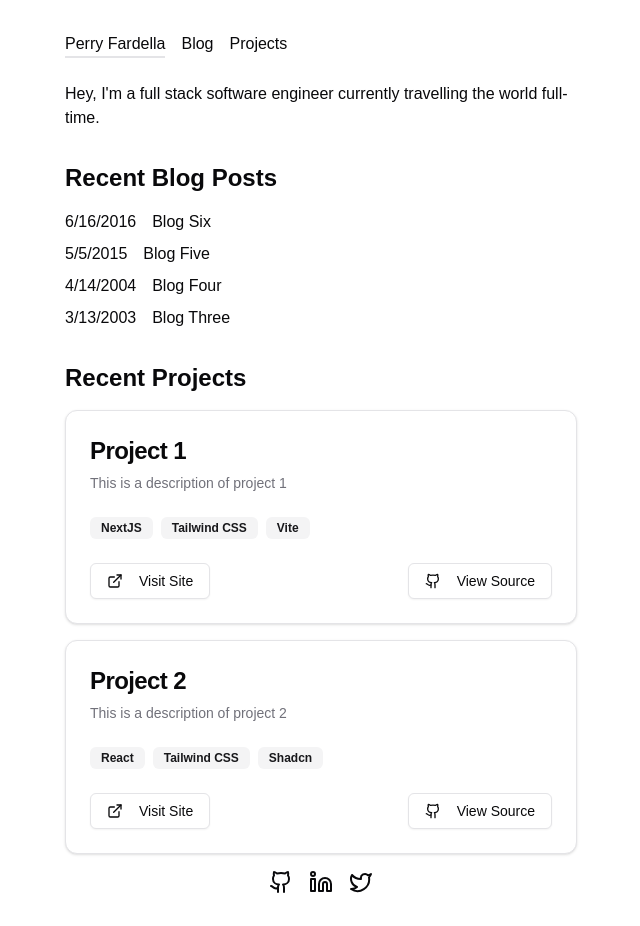
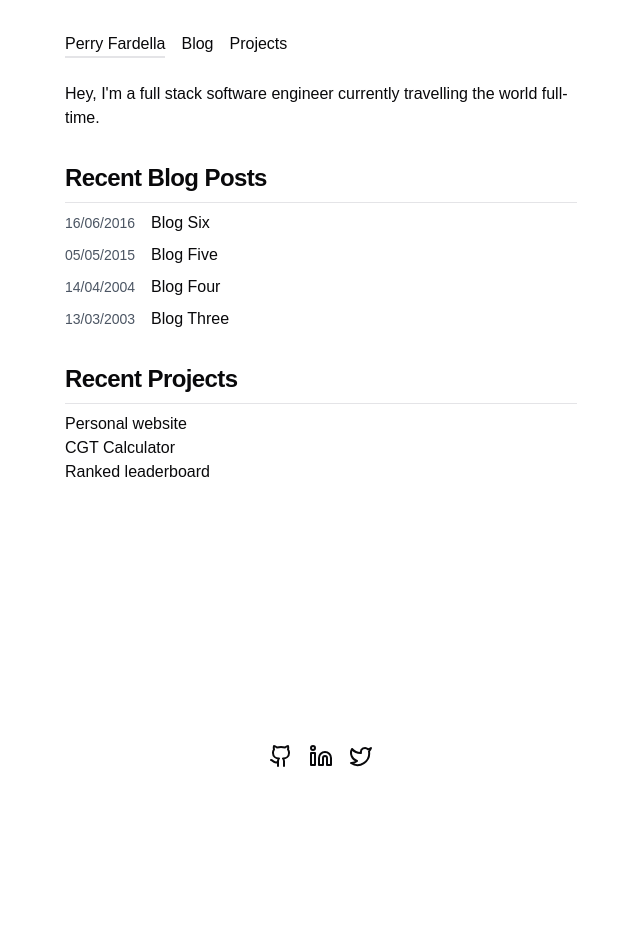
Before and after one commit to perryfardella/personal-website-v2, a Next.js app: page / in a window 1280 px wide. Shown: the whole page, without its empty margins (319-959 px from the left). After the commit the page ends 800 px from the top, so only its background shows below. Built offline with nearby package versions, Linux system fonts and the light colour scheme.

Commit message:
Text styling cleanup

```diff
--- a/app/blog/page.tsx
+++ b/app/blog/page.tsx
@@ -44,7 +44,7 @@ export default async function Blog() {
         {/* // TODO: typing */}
         {posts.map((post: any) => (
           <article key={post.slug} className="space-y-2">
-            <h2 className="text-xl">
+            <h2>
               <a href={`/blog/${post.slug}`} className="hover:underline">
                 {post.metadata.title}
               </a>
--- a/app/components/RecentBlogPosts.tsx
+++ b/app/components/RecentBlogPosts.tsx
@@ -38,21 +38,25 @@ export async function RecentBlogPosts() {
 
   return (
     <section>
-      <h2 className="text-2xl font-bold mb-4">Recent Blog Posts</h2>
-      <div className="space-y-2">
+      <h2>Recent Blog Posts</h2>
+      <ul className="space-y-2 list-disc mt-2">
         {posts.map((post: any) => (
-          <article key={post.slug} className="flex gap-4 items-center">
-            <div>
-              {new Date(post.metadata.publishedAt).toLocaleDateString()}
+          <li key={post.slug} className="flex gap-4 items-center">
+            <div className="text-sm text-gray-600">
+              {new Date(post.metadata.publishedAt).toLocaleDateString("en-AU", {
+                day: "numeric",
+                month: "numeric",
+                year: "numeric",
+              })}
             </div>
-            <h3>
+            <p>
               <a href={`/blog/${post.slug}`} className="hover:underline">
                 {post.metadata.title}
               </a>
-            </h3>
-          </article>
+            </p>
+          </li>
         ))}
-      </div>
+      </ul>
     </section>
   );
 }
--- /dev/null
+++ b/app/components/RecentProjects.tsx
@@ -0,0 +1,12 @@
+export const RecentProjects = () => {
+  return (
+    <section>
+      <h2>Recent Projects</h2>
+      <ul className="mt-2">
+        <li>Personal website</li>
+        <li>CGT Calculator</li>
+        <li>Ranked leaderboard</li>
+      </ul>
+    </section>
+  );
+};
--- a/app/globals.css
+++ b/app/globals.css
@@ -8,12 +8,16 @@ body {
 
 @layer base {
   h1 {
+    @apply scroll-m-20 text-3xl font-extrabold tracking-tight lg:text-5xl;
   }
   h2 {
+    @apply scroll-m-20 text-2xl font-semibold tracking-tight first:mt-0 border-b pb-2;
   }
   h3 {
+    @apply scroll-m-20 text-xl font-semibold tracking-tight;
   }
   h4 {
+    @apply scroll-m-20 text-lg font-semibold tracking-tight;
   }
   p {
   }
@@ -24,6 +28,7 @@ body {
   li {
   }
   blockquote {
+    /* @apply mt-6 border-l-2 pl-6 italic; */
   }
   :root {
     --background: 0 0% 100%;
--- a/app/page.tsx
+++ b/app/page.tsx
@@ -1,5 +1,5 @@
-import ProjectCard from "./components/ProjectCard";
 import { RecentBlogPosts } from "./components/RecentBlogPosts";
+import { RecentProjects } from "./components/RecentProjects";
 
 export default function Home() {
   return (
@@ -10,25 +10,7 @@ export default function Home() {
           full-time.
         </p>
         <RecentBlogPosts />
-        <section>
-          <h2 className="text-2xl font-bold mb-4">Recent Projects</h2>
-          <div className="flex gap-4 flex-wrap mb-4">
-            <ProjectCard
-              title="Project 1"
-              description="This is a description of project 1"
-              stack={["NextJS", "Tailwind CSS", "Vite"]}
-              siteUrl="https://example.com"
-              githubUrl="https://github.com"
-            />
-            <ProjectCard
-              title="Project 2"
-              description="This is a description of project 2"
-              stack={["React", "Tailwind CSS", "Shadcn"]}
-              siteUrl="https://example.com"
-              githubUrl="https://github.com"
-            />
-          </div>
-        </section>
+        <RecentProjects />
       </main>
     </div>
   );
```
